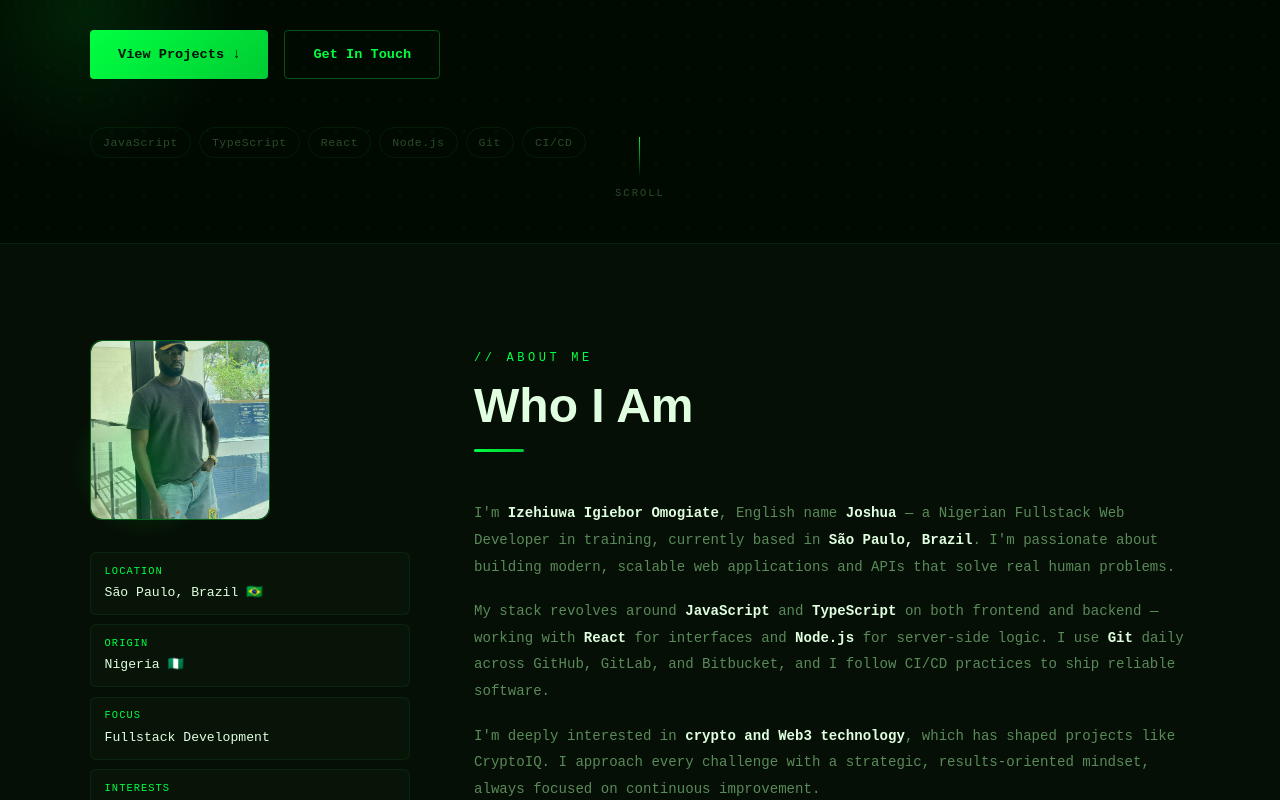
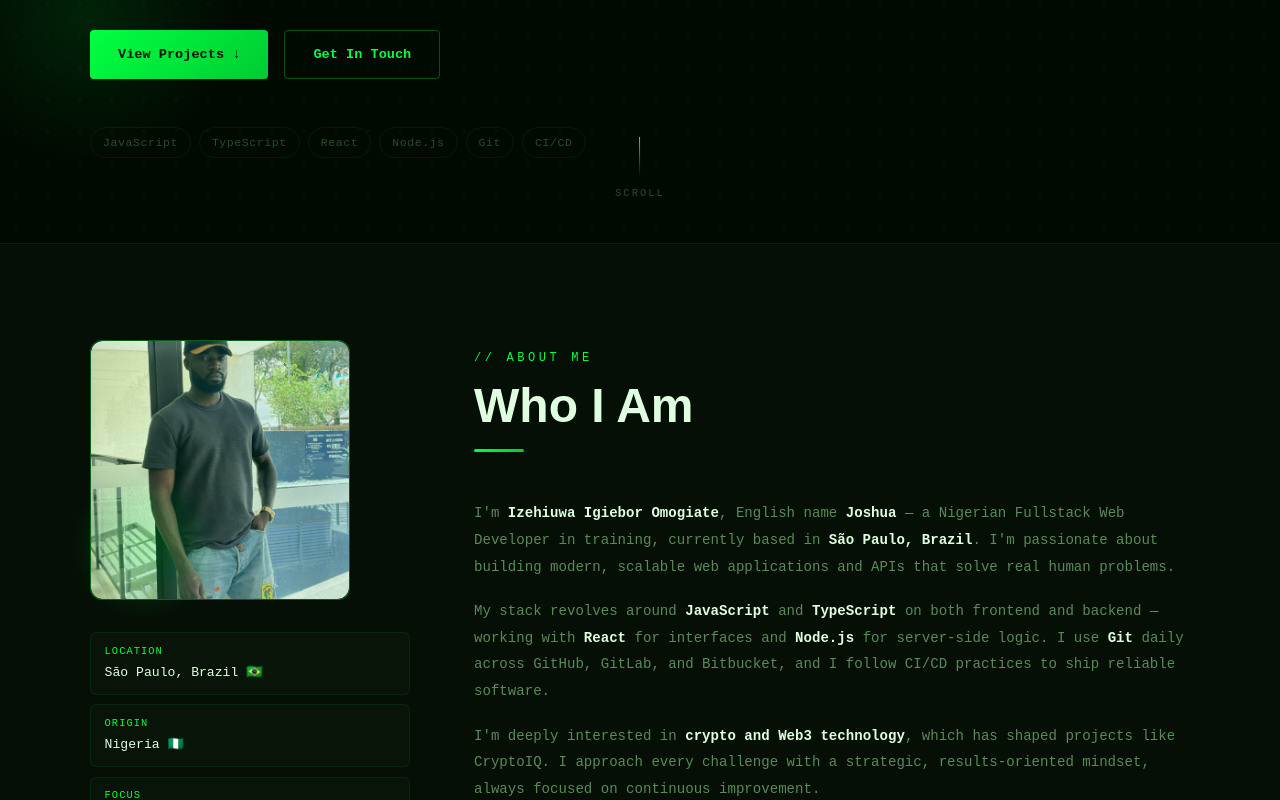
Before and after one commit to Josueize/joshua-portfolio-2026, a React (Create React App) app: page / in a window 1280 px wide. Shown: the part 557-1357 px from the top of the page. Built offline with nearby package versions, Linux system fonts and the light colour scheme.

Commit message:
Increase profile photo size

```diff
--- a/src/components/About.module.css
+++ b/src/components/About.module.css
@@ -2,7 +2,7 @@
 .grid { display: grid; grid-template-columns: 320px 1fr; gap: 4rem; align-items: start; }
 .left { display: flex; flex-direction: column; gap: 2rem; }
 .avatarWrapper { position: relative; width: fit-content; }
-.avatar { width: 180px; height: 180px; border-radius: 12px; background: linear-gradient(135deg, var(--bg-card), var(--bg-card-hover)); border: 1px solid var(--border-accent); display: flex; align-items: center; justify-content: center; position: relative; overflow: hidden; }
+.avatar { width: 260px; height: 260px; border-radius: 12px; background: linear-gradient(135deg, var(--bg-card), var(--bg-card-hover)); border: 1px solid var(--border-accent); display: flex; align-items: center; justify-content: center; position: relative; overflow: hidden; }
 .avatar::before { content: ''; position: absolute; inset: 0; background: linear-gradient(135deg, rgba(0, 255, 65, 0.1), rgba(0, 204, 51, 0.1)); }
 .avatarInitials { font-family: var(--font-display); font-size: 3rem; font-weight: 800; color: var(--accent-primary); position: relative; z-index: 1; }
 .avatarGlow { position: absolute; bottom: -20px; left: -20px; width: 150px; height: 150px; background: radial-gradient(circle, rgba(0, 255, 65, 0.2), transparent 70%); pointer-events: none; }
```
